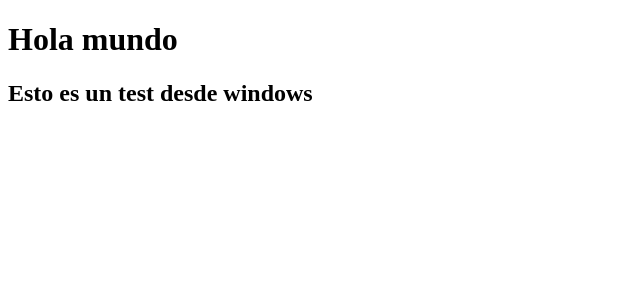
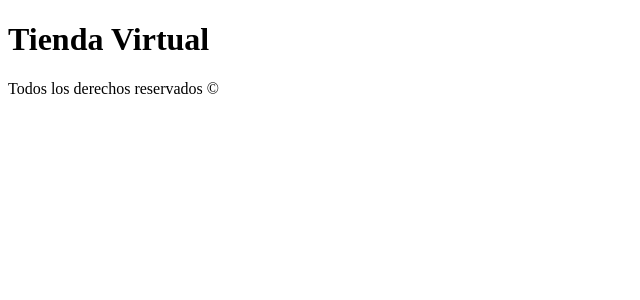
Before and after one commit to maxmiau/Basicos, a React (Create React App) app: page / in a window 1280 px wide. Shown: the top 300 px of the page, without its empty margins (0-640 px from the left). Built offline with nearby package versions, Linux system fonts and the light colour scheme.

Commit message:
Cambio de SO

```diff
--- a/src/App.js
+++ b/src/App.js
@@ -1,13 +1,16 @@
-import React from 'react';
-
+import React, { Fragment } from 'react';
+import Header from './components/Header'
+import Footer from './components/Footer'
 
 
 function App() {
   return (
-    <div className="App">
-      <h1>Hola mundo</h1>
-      <h2>Esto es un test desde windows</h2>
-    </div>
+    <Fragment>
+      <Header />
+
+      <Footer />
+    </Fragment>
+
   );
 }
 
--- /dev/null
+++ b/src/components/Footer.js
@@ -0,0 +1,10 @@
+import React from 'react'
+
+const Footer = () => (
+    <footer>
+        <p>Todos los derechos reservados &copy;</p>
+    </footer>
+);
+
+
+export default Footer;
--- /dev/null
+++ b/src/components/Header.jsx
@@ -0,0 +1,11 @@
+import React from 'react'
+
+function Header() {
+
+    return(
+        <h1 className="encabezado">Tienda
+        Virtual</h1>
+    )
+}
+
+export default Header
```
